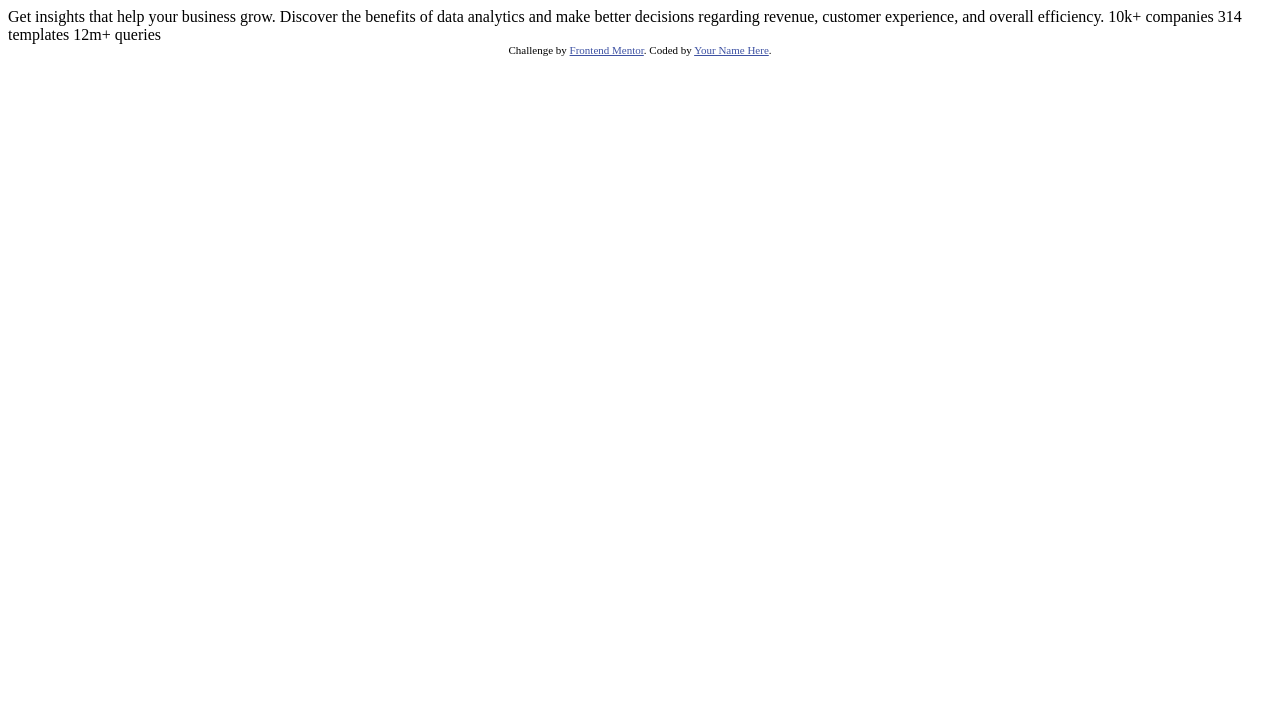
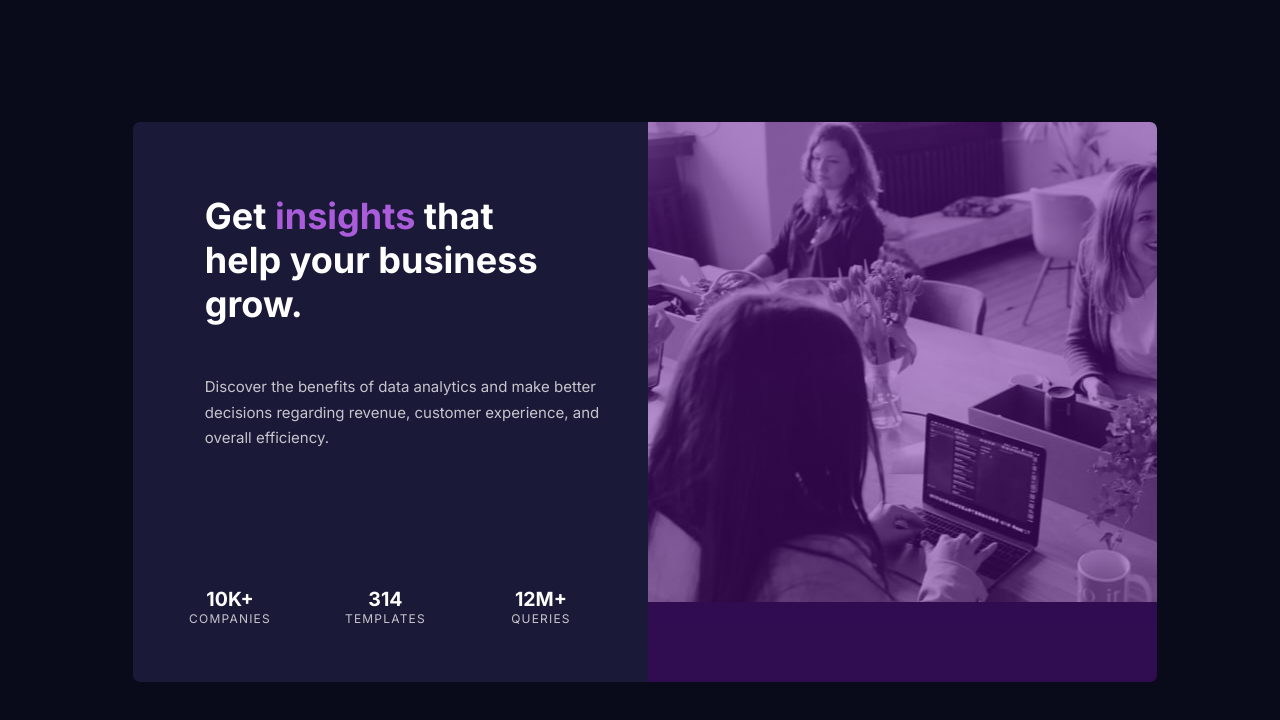
Before and after one commit to Mahii143/stats-preview-card-component, a plain HTML site: page index.html in a window 1280 px wide. Drawn offline with Linux system fonts and the light colour scheme.

Commit message:
project done

```diff
--- a/index.html
+++ b/index.html
@@ -3,31 +3,69 @@
 <head>
   <meta charset="UTF-8">
   <meta name="viewport" content="width=device-width, initial-scale=1.0"> <!-- displays site properly based on user's device -->
-
+<link rel="stylesheet" href="style.css">
   <link rel="icon" type="image/png" sizes="32x32" href="./images/favicon-32x32.png">
-
+  <link rel="preconnect" href="https://fonts.googleapis.com">
+<link rel="preconnect" href="https://fonts.gstatic.com" crossorigin>
+<link href="https://fonts.googleapis.com/css2?family=Inter:wght@400;700&display=swap" rel="stylesheet">
+<link rel="preconnect" href="https://fonts.googleapis.com">
+<link rel="preconnect" href="https://fonts.gstatic.com" crossorigin>
+<link href="https://fonts.googleapis.com/css2?family=Inter:wght@400;700&family=Lexend+Deca&display=swap" rel="stylesheet">
   <title>Frontend Mentor | Stats preview card component</title>
 
   <!-- Feel free to remove these styles or customise in your own stylesheet 👍 -->
-  <style>
+  <!-- <style>
     .attribution { font-size: 11px; text-align: center; }
     .attribution a { color: hsl(228, 45%, 44%); }
-  </style>
+  </style> -->
 </head>
 <body>
+  <div class="container">
+    <header>
+      <div class="hero_image_container">
+        <!-- <img src="images/image-header-mobile.jpg" alt="header image" class="hero_image"> -->
+      </div>
+    </header>
+    <main>
+      <div class="main_container">
+        <div class="main_details">
+          <div class="detail_heading detail">
+            <h1>
+              Get <span class="ins">insights</span> that help your business grow.
+            </h1>
+          </div>
+          <div class="detail_para detail">
+            <p>
+              Discover the benefits of data analytics and make better decisions regarding revenue, customer
+              experience, and overall efficiency.
+            </p>
+          </div>
+          <!-- <div class="space"></div> -->
+          <div class="stats">
+            <div class="detail_item detail">
+              <h2>10K+</h2>
+              <p>companies</p>
+            </div>
+            <div class="detail_item detail">
+              <h2>314</h2>
+              <p>templates</p>
+            </div>
 
-  Get insights that help your business grow.
-
-  Discover the benefits of data analytics and make better decisions regarding revenue, customer
-  experience, and overall efficiency.
-
-  10k+ companies
-  314 templates
-  12m+ queries
-
-  <div class="attribution">
+            <div class="detail_item detail">
+              <h2>12M+</h2>
+              <p>queries</p>
+            </div>
+          </div>
+        </div>
+      </div>
+    </main>
+    <footer>
+      <div class="footer"></div>
+    </footer>
+  </div>
+  <!-- <div class="attribution">
     Challenge by <a href="https://www.frontendmentor.io?ref=challenge" target="_blank">Frontend Mentor</a>.
     Coded by <a href="#">Your Name Here</a>.
-  </div>
+  </div> -->
 </body>
 </html>
--- /dev/null
+++ b/style.css
@@ -0,0 +1,132 @@
+*{
+    margin: 0;
+    padding: 0;
+    box-sizing: border-box;
+}
+body{
+    height: 120vh;
+    width: 100%;
+    background-color: hsl(233, 47%, 7%);
+    color: white;
+    align-items: center;
+    justify-content: center;
+    position: absolute;
+}
+header{
+    width: 85%;
+    height: 33vh;
+    position: relative;
+    left:7.5%;
+    top:7.5%;
+}
+.hero_image_container{
+    width:100%;
+    height: 100%;
+    background: linear-gradient(hsla(277, 83%, 32%, 0.507),hsla(277, 83%, 32%, 0.438)), url(images/image-header-mobile.jpg) 0 0 no-repeat;
+    /* background-position: center;
+    background-size: cover; */
+    border-top-right-radius:7px ;
+    border-top-left-radius: 7px;
+}
+main{
+    position: relative;
+    top:7.5%;
+    left:7.5%;
+    padding: 1rem;
+    width:85%;
+    background-color: hsl(244, 38%, 16%);
+    margin-bottom: 1rem;
+    border-bottom-right-radius:7px ;
+    border-bottom-left-radius: 7px;
+}
+.main_container{
+    height: 100%;
+    width: 100%;
+    text-align: center;
+}
+.detail{
+    padding: 0.8rem;
+    font-family: 'Inter', sans-serif;
+    font-size: 13px;
+}
+.footer{
+    padding:2rem;
+}
+.detail_heading{
+    color: hsl(0, 0%, 100%);
+}
+.detail_para,.detail>p{
+    color: hsla(0, 0%, 100%, 0.75);
+}
+.detail_item>p{
+    text-transform: uppercase;
+    font-size: 12px;
+    letter-spacing: 1.2px;
+}
+.detail_para{
+    line-height: 1.7em;
+    font-size: 14px;
+}
+.ins{
+    color: hsl(277, 64%, 61%);
+}
+
+@media (min-width:1024px){
+    body{
+        height: 100vh;
+    }
+    .container{
+        width: 85%;
+        height: 70vh;
+        display: flex;
+        flex-direction: row-reverse;
+        top:10%;
+        left:-1%;
+        position: absolute;
+    }
+    header,main{
+        height: 100%;
+        width: 50%;
+    }
+    .main_container{
+        padding:1rem;
+    }
+    main{
+        padding: 3.5rem;
+        border-bottom-right-radius:0px;
+        border-bottom-left-radius: 7px;
+        border-top-left-radius: 7px;
+    }
+    .hero_image_container{
+        border-top-right-radius:7px ;
+        border-top-left-radius: 0px;
+        border-bottom-right-radius: 7px;
+    }
+    .stats{
+        width: 90%;
+        display: flex;
+        bottom: 10%;
+        position: absolute;
+        justify-content: space-between;
+        left:4%;
+    }
+    .detail_item{
+        width: 33%;
+    }
+    .detail_heading{
+        font-size:18px ;
+        text-align: left;
+    }
+    .detail{
+        padding: 0;
+    }
+    .detail_para{
+        font-size: 15px;
+        text-align: left;
+        position: absolute;
+    }
+    .detail_para>p{
+        margin-top: 3rem;
+        padding-right: 20px;
+    }
+}
```
